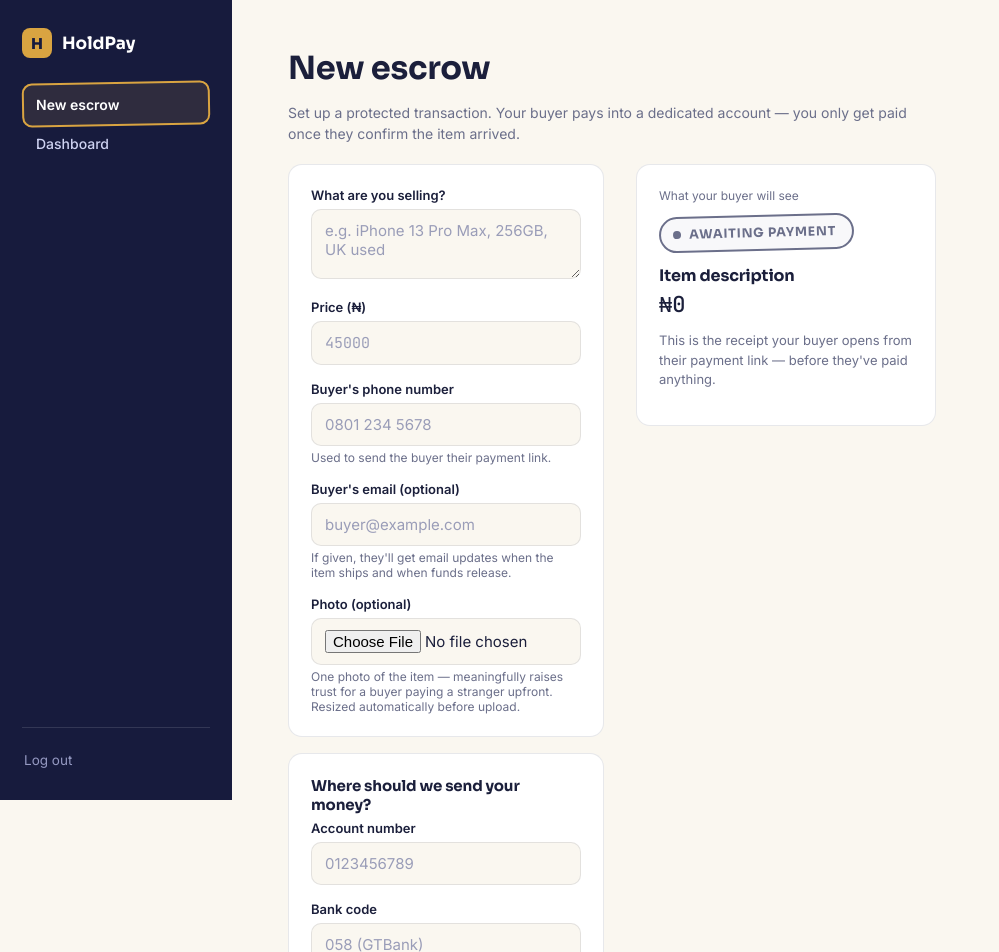
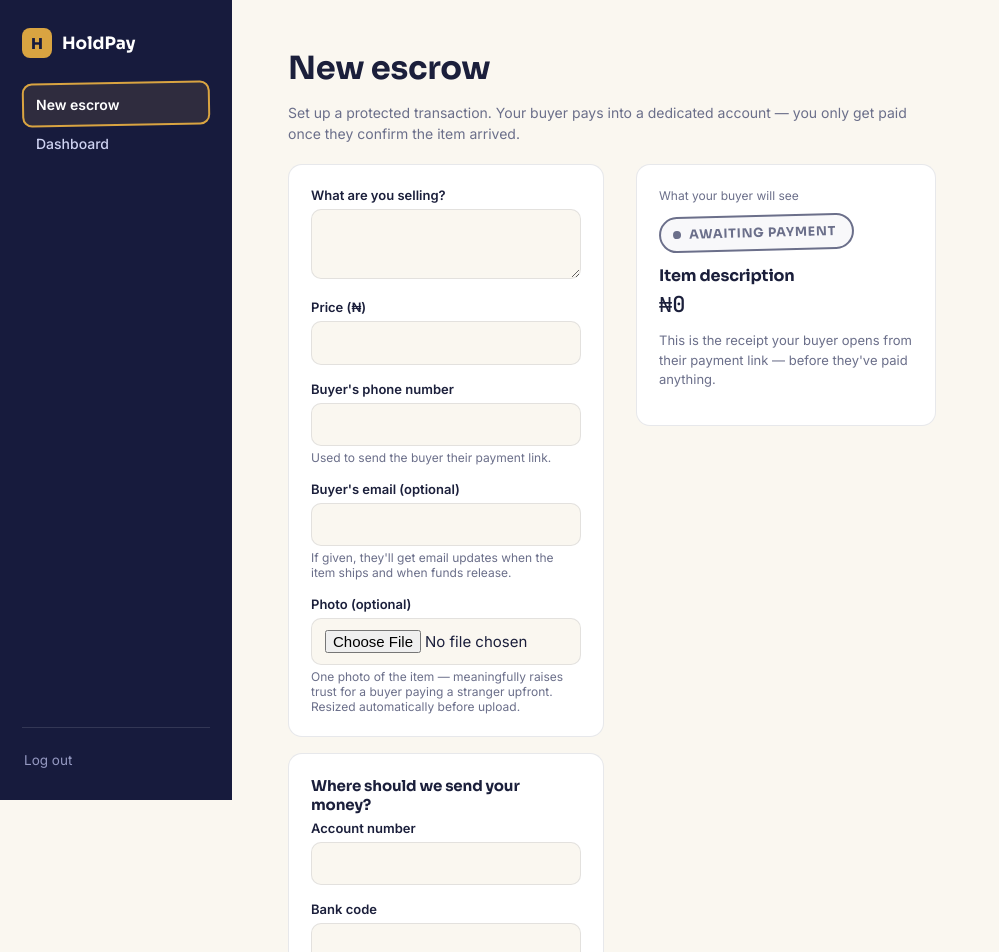
Before and after one commit to BIBIREDAVID/holdpay, a React (Vite) app in the folder web/: page / in a window 1280 px wide. Shown: the top 952 px of the page, without its empty margins (0-999 px from the left). Built offline with nearby package versions, Linux system fonts and the light colour scheme; no server answers; sample sign-in values are in the browser's storage.

Commit message:
Removed placeholders

```diff
--- a/web/src/pages/CreateEscrow.jsx
+++ b/web/src/pages/CreateEscrow.jsx
@@ -275,7 +275,7 @@
                 <textarea
                   value={itemDesc}
                   onChange={(e) => setItemDesc(e.target.value)}
-                  placeholder="e.g. iPhone 13 Pro Max, 256GB, UK used"
+                  // placeholder="e.g. iPhone 13 Pro Max, 256GB, UK used"
                 />
               </div>
               <div className="field">
@@ -286,7 +286,7 @@
                   step="1"
                   value={amountNaira}
                   onChange={(e) => setAmountNaira(e.target.value)}
-                  placeholder="45000"
+                  // placeholder="45000"
                 />
               </div>
               <div className="field">
@@ -295,7 +295,7 @@
                   type="tel"
                   value={buyerPhone}
                   onChange={(e) => setBuyerPhone(e.target.value)}
-                  placeholder="0801 234 5678"
+                  // placeholder="0801 234 5678"
                 />
                 <div className="hint">Used to send the buyer their payment link.</div>
               </div>
@@ -305,7 +305,7 @@
                   type="email"
                   value={buyerEmail}
                   onChange={(e) => setBuyerEmail(e.target.value)}
-                  placeholder="buyer@example.com"
+                  // placeholder="buyer@example.com"
                 />
                 <div className="hint">
                   If given, they'll get email updates when the item ships and when funds release.
@@ -328,7 +328,7 @@
                 <input
                   value={accountNumber}
                   onChange={(e) => setAccountNumber(e.target.value)}
-                  placeholder="0123456789"
+                  // placeholder="0123456789"
                 />
               </div>
               <div className="field">
@@ -336,7 +336,7 @@
                 <input
                   value={bankCode}
                   onChange={(e) => setBankCode(e.target.value)}
-                  placeholder="058 (GTBank)"
+                  //placeholder="058 (GTBank)"
                 />
                 <div className="hint">Swap this for a bank-name dropdown before demo day.</div>
               </div>
```
